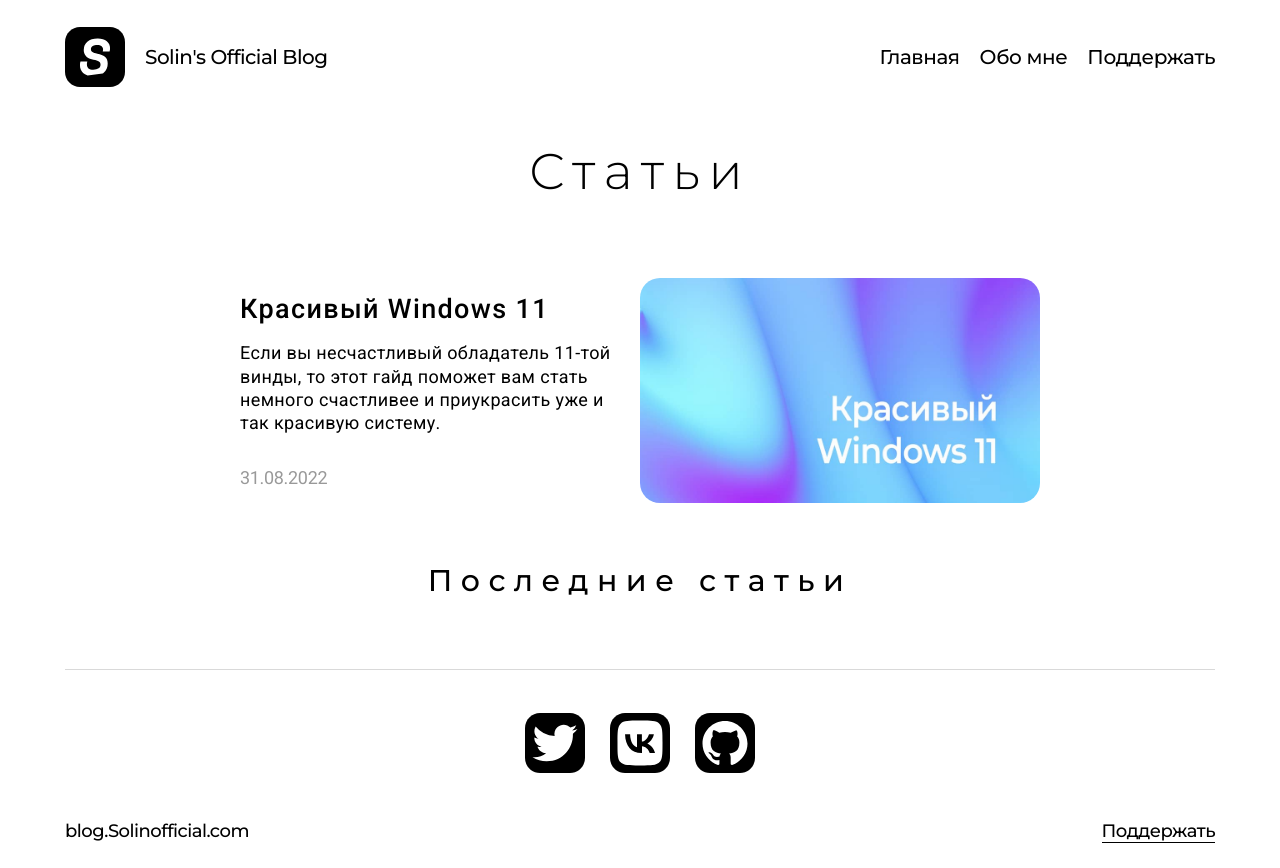
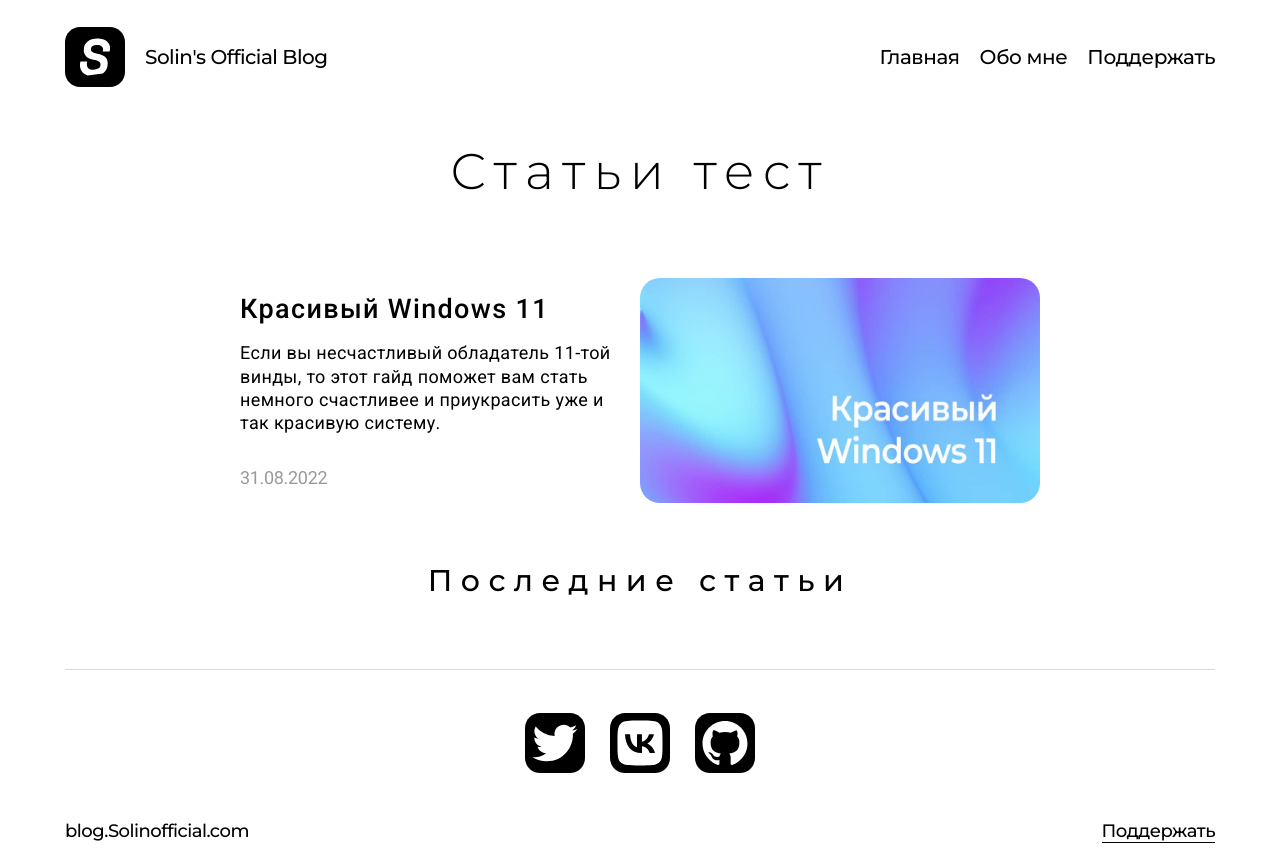
Before and after one commit to SolinCode/blog.solinofficial.com, an Eleventy site: page src/pages/index.njk in a window 1280 px wide. Built offline with nearby package versions, Linux system fonts and the light colour scheme; Eleventy itself is replaced by a stand-in of ours; files that its build step writes are made by us from their sources.

Commit message:
Тест github action

```diff
--- a/src/pages/index.njk
+++ b/src/pages/index.njk
@@ -6,7 +6,7 @@ permalink: index.html
 
 <main class="main">
 	<section class="main__section">
-		<h1 class="main__title">Статьи</h1>
+		<h1 class="main__title">Статьи тест</h1>
 		<ul class="articles">
             {%- for featured in collections.featured | reverse -%}
                 <li class="article__item article__item--featured">
```
